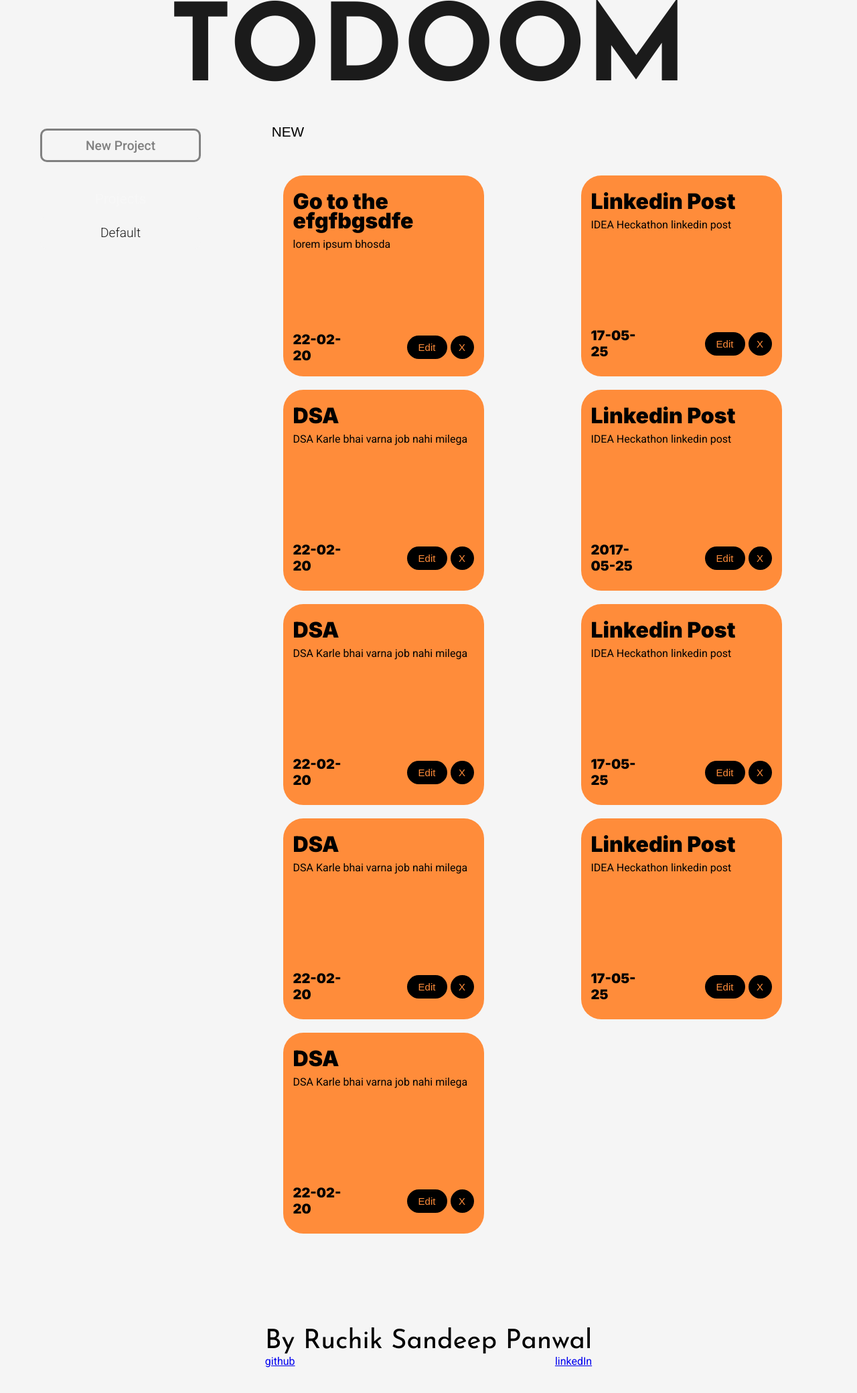
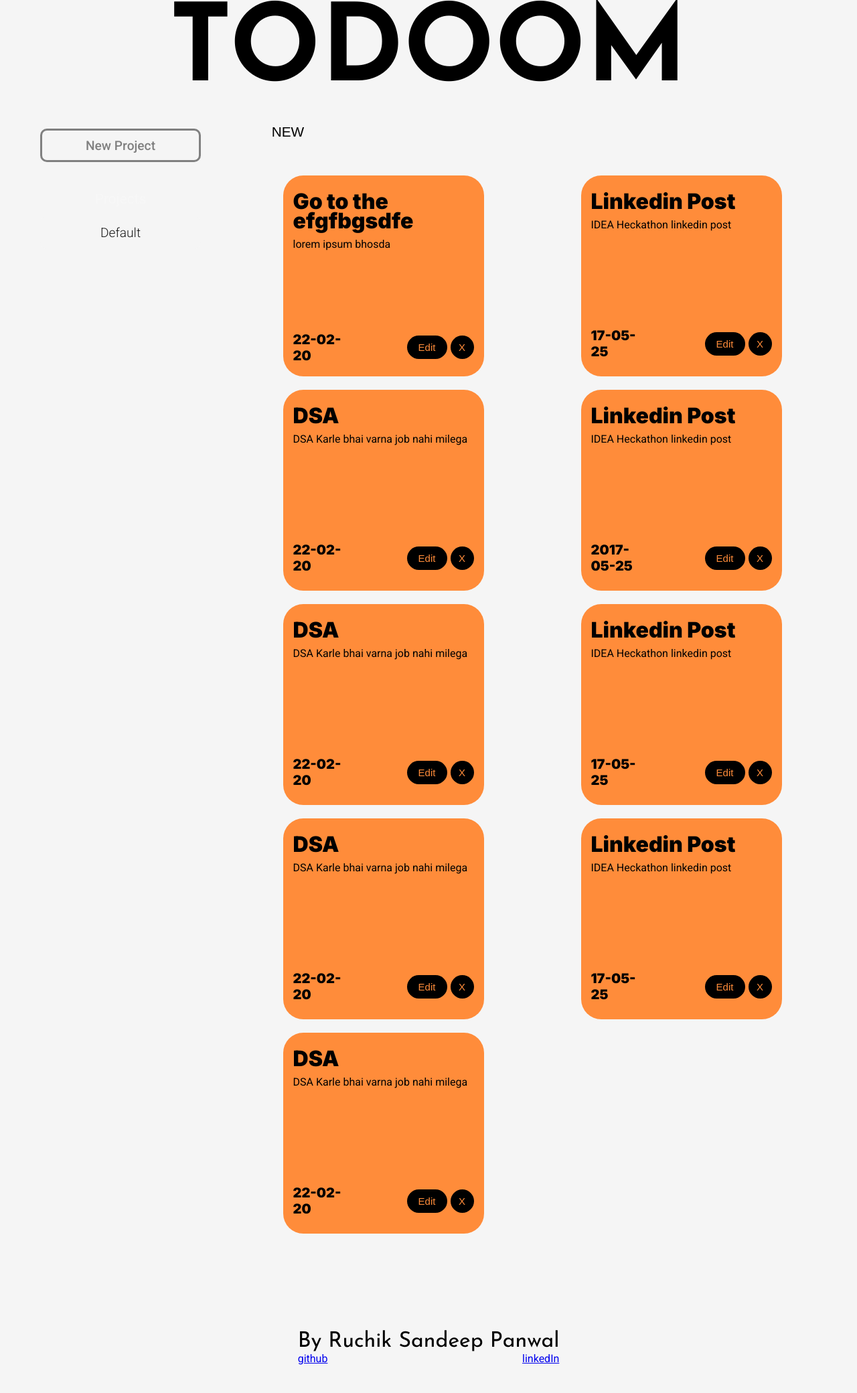
Before and after one commit to ruchik-panwal/TodoList, a website built with webpack: page src/template.html in a window 1280 px wide. Shown: the whole page at 67% size. Built offline with nearby package versions, Linux system fonts and the light colour scheme.

Commit message:
color variable

```diff
--- a/src/css/headerFooter.css
+++ b/src/css/headerFooter.css
@@ -10,7 +10,7 @@
 
 .logo{
     font-family: "Josefin Sans";
-    color: #1b1b1b;
+    color: var(--main-bgm);
     font-size: 10rem;
     font-weight: 1000;
     height: 7rem;
@@ -27,7 +27,7 @@
 
 .creditName{
     font-family: 'Josefin Sans';
-    font-size: 2.5rem;
+    font-size: 2rem;
 }
 .creditTab{
     display: flex;
```
